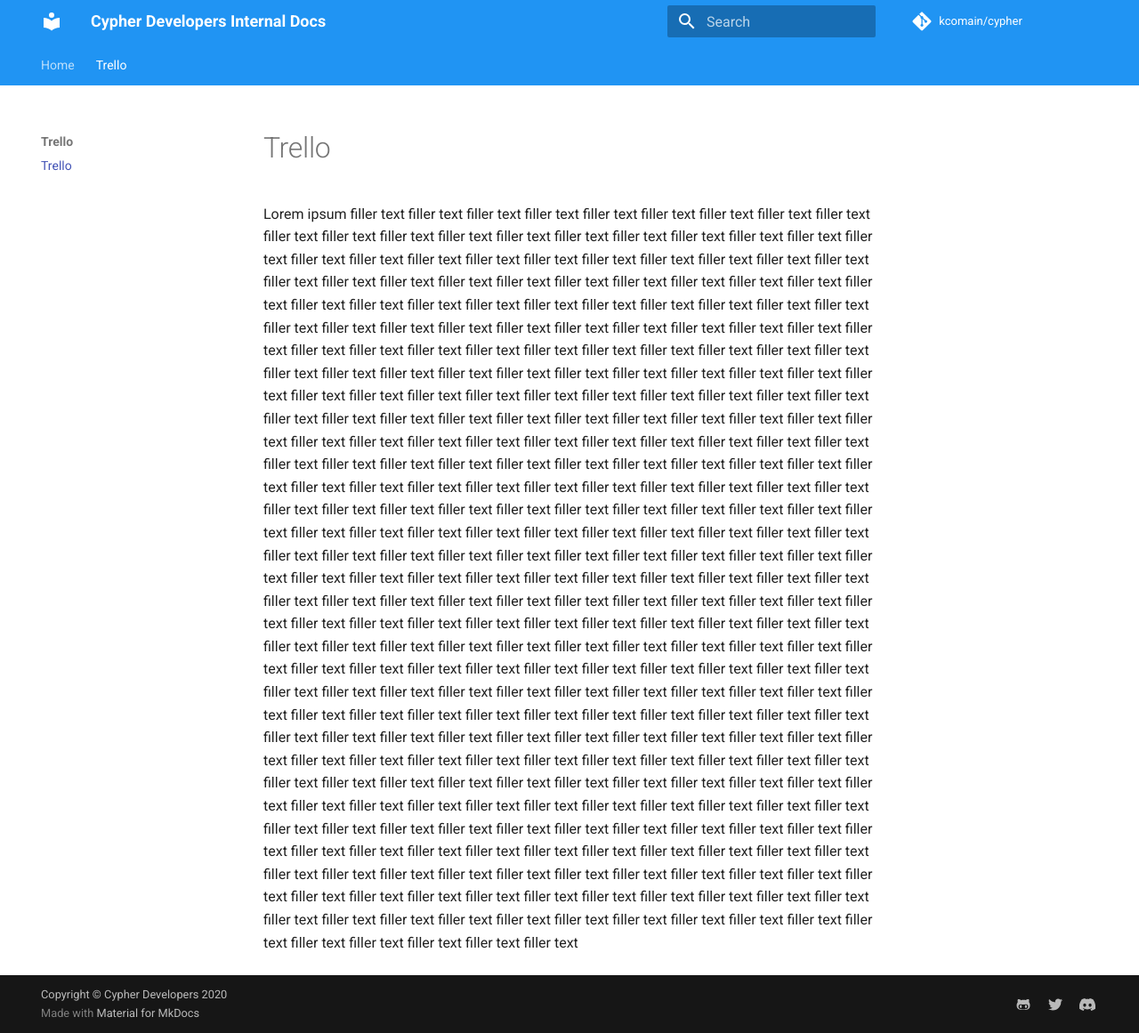
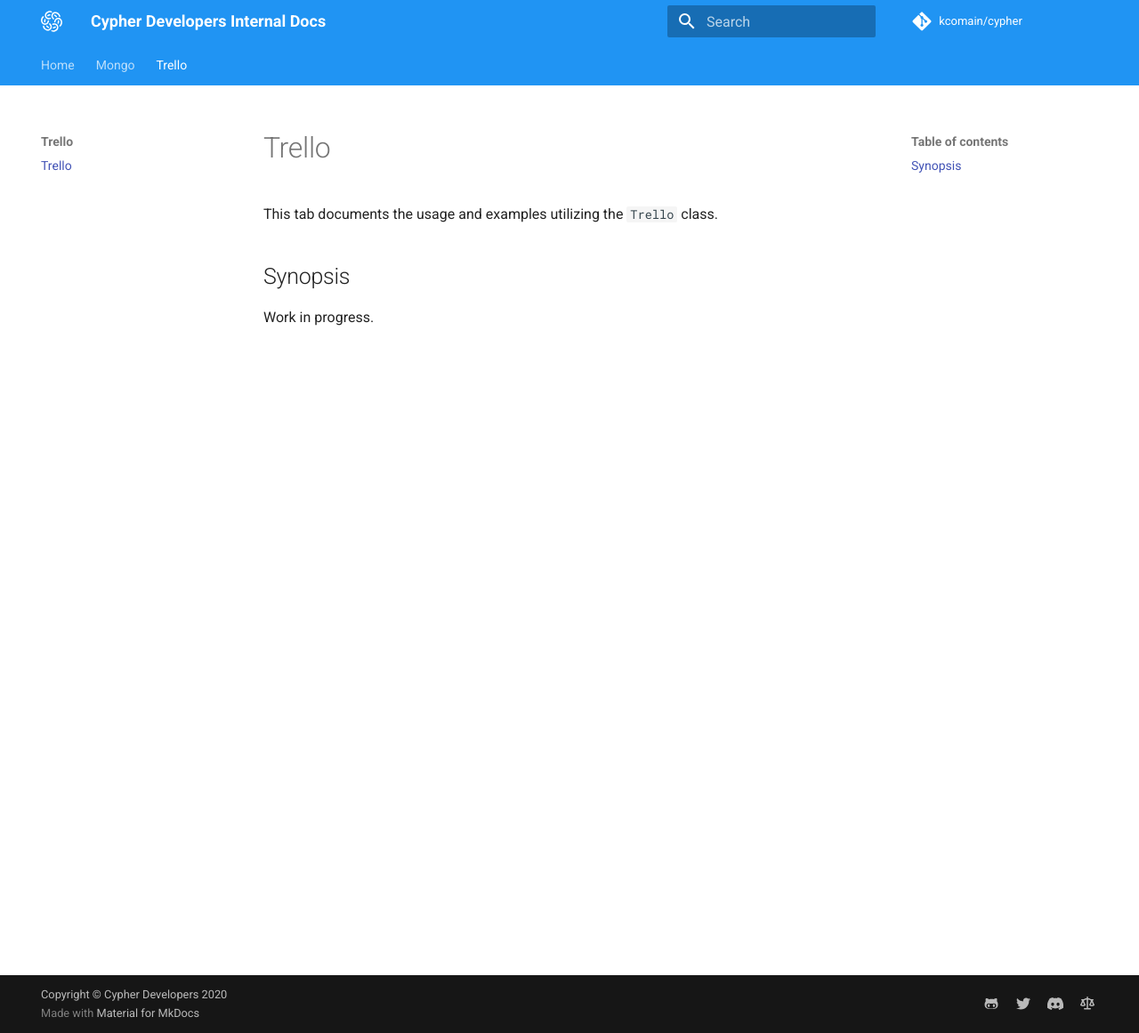
Before and after one commit to kcomain/cypher, an MkDocs documentation site: the page built from docs/trello/index.md, in a window 1280 px wide and 1161 px high. Shown: the whole window at 89% size. Built offline with MkDocs 1.6.1 and Material for MkDocs 9.7.7, drawn with Linux system fonts in a browser that asks for light colours; comment, search, counter and statistics services are not loaded.

Commit message:
add files

```diff
--- a/docs/trello/index.md
+++ b/docs/trello/index.md
@@ -1,41 +1,7 @@
 hero: Custom module for easy access to the Trello API
+
 # Trello
+This tab documents the usage and examples utilizing the `Trello` class.
 
-Lorem ipsum filler text filler text filler text filler text filler text filler text filler text
-filler text filler text filler text filler text filler text filler text filler text filler text filler text
-filler text filler text filler text filler text filler text filler text filler text filler text filler text
-filler text filler text filler text filler text filler text filler text filler text filler text filler text
-filler text filler text filler text filler text filler text filler text filler text filler text filler text
-filler text filler text filler text filler text filler text filler text filler text filler text filler text
-filler text filler text filler text filler text filler text filler text filler text filler text filler text
-filler text filler text filler text filler text filler text filler text filler text filler text filler text
-filler text filler text filler text filler text filler text filler text filler text filler text filler text
-filler text filler text filler text filler text filler text filler text filler text filler text filler text
-filler text filler text filler text filler text filler text filler text filler text filler text filler text
-filler text filler text filler text filler text filler text filler text filler text filler text filler text
-filler text filler text filler text filler text filler text filler text filler text filler text filler text
-filler text filler text filler text filler text filler text filler text filler text filler text filler text
-filler text filler text filler text filler text filler text filler text filler text filler text filler text
-filler text filler text filler text filler text filler text filler text filler text filler text filler text
-filler text filler text filler text filler text filler text filler text filler text filler text filler text
-filler text filler text filler text filler text filler text filler text filler text filler text filler text
-filler text filler text filler text filler text filler text filler text filler text filler text filler text
-filler text filler text filler text filler text filler text filler text filler text filler text filler text
-filler text filler text filler text filler text filler text filler text filler text filler text filler text
-filler text filler text filler text filler text filler text filler text filler text filler text filler text
-filler text filler text filler text filler text filler text filler text filler text filler text filler text
-filler text filler text filler text filler text filler text filler text filler text filler text filler text
-filler text filler text filler text filler text filler text filler text filler text filler text filler text
-filler text filler text filler text filler text filler text filler text filler text filler text filler text
-filler text filler text filler text filler text filler text filler text filler text filler text filler text
-filler text filler text filler text filler text filler text filler text filler text filler text filler text
-filler text filler text filler text filler text filler text filler text filler text filler text filler text
-filler text filler text filler text filler text filler text filler text filler text filler text filler text
-filler text filler text filler text filler text filler text filler text filler text filler text filler text
-filler text filler text filler text filler text filler text filler text filler text filler text filler text
-filler text filler text filler text filler text filler text filler text filler text filler text filler text
-filler text filler text filler text filler text filler text filler text filler text filler text filler text
-filler text filler text filler text filler text filler text filler text filler text filler text filler text
-filler text filler text filler text filler text filler text filler text filler text filler text filler text
-filler text filler text filler text filler text filler text filler text filler text filler text filler text
-filler text filler text filler text filler text filler text filler text filler text filler text filler text
+## Synopsis
+Work in progress.
--- a/mkdocs.yml
+++ b/mkdocs.yml
@@ -8,6 +8,8 @@
     scheme: preference
     primary: blue
     accent: deep purple
+  logo: images/cypherlogo.svg
+  favicon: images/cypher-spin.gif
 
 extra:
   social:
@@ -17,6 +19,8 @@
       link: https://twitter.com/CypherDiscord
     - icon: fontawesome/brands/discord
       link: https://discord.gg/tF7WVSs
+    - icon: octicons/law
+      link: https://raw.githubusercontent.com/kcomain/cypher/master/LICENSE
 
 copyright: Copyright &copy <a href="https://github.com/CypherBot">Cypher Developers</a> 2020
 
```
Also changed, not shown: docs/index.md (+1 -0 lines), docs/mongo/index.md (added, +8 -0 lines), docs/images/cypher-logo-transparent.png (added), docs/images/cypher-spin.gif (added), docs/images/cypher-transparent.png (added), docs/images/cypherlogo.svg.
